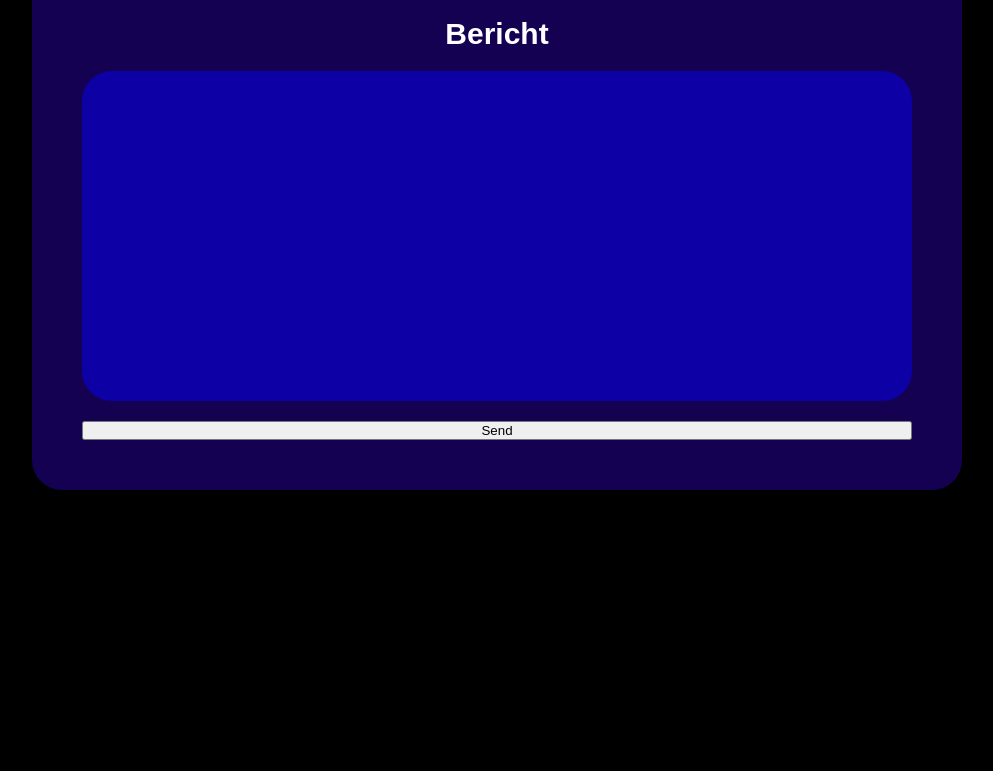
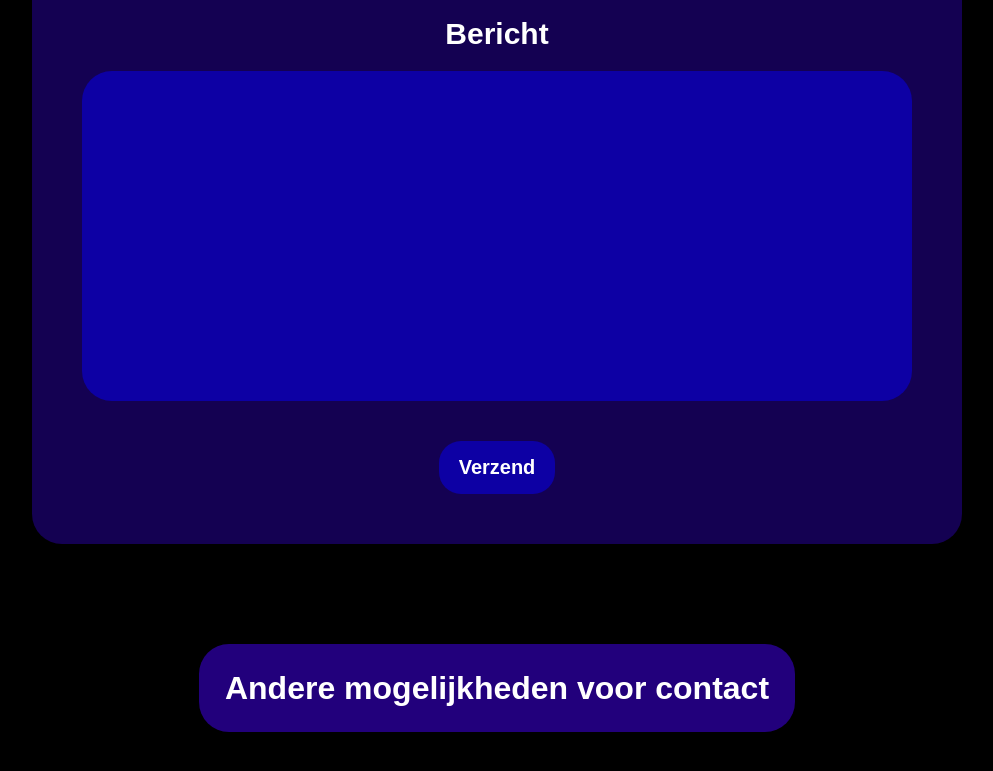
Before and after one commit to Sander227/Portfolio-Website, a plain HTML site: page contact.html in a window 1280 px wide. Shown: the part 823-1594 px from the top of the page, without its empty margins (143-1136 px from the left). Before the commit the page ends 1313 px from the top, so only its background shows below. Drawn offline with Linux system fonts and the light colour scheme.

Commit message:
Portfolio website

```diff
--- a/contact.html
+++ b/contact.html
@@ -33,7 +33,8 @@
 
     <main class="main">
         <div class="contact-eerste-blokje">
-            <h1 class="mogelijkheden-voor-contact-tekst">Heb je een vraag aan mij? Die kan je stellen om contact op te nemen. Hieronder zie je de mogelijkheden om met mij contact op te nemen</h1>
+            <h1 class="mogelijkheden-voor-contact-tekst">Heb je een vraag aan mij? Die kan je stellen om contact op te
+                nemen. Hieronder zie je de mogelijkheden om met mij contact op te nemen</h1>
         </div>
         <div class="verzend-email-blok">
             <form class="formulier" action="https://formsubmit.co/smitssander3@gmail.com" method="POST">
@@ -43,12 +44,15 @@
                 <input type="text" class="formulier-input" name="naam">
                 <label class="formulier-tekst">Bericht</label>
                 <textarea type="text" class="formulier-input-lang" name="bericht"></textarea>
-                <button type="submit">Send</button>
+                <button type="submit" class="verzend-knop">Verzend</button>
             </form>
 
         </div>
 
+        <div class="andere-mogelijkheid-contact-blokje">
+            <h1 class="andere-mogelijkheden-voor-contact-tekst">Andere mogelijkheden voor contact</h1>
         </div>
+
     </main>
 
 </body>
--- a/main.css
+++ b/main.css
@@ -465,6 +465,7 @@ a {
     color: #ffffff;
     font-family: "Montserrat", sans-serif;
 }
+
 .verzend-email-blok{
     width: fit-content;
     height: fit-content;
@@ -511,10 +512,44 @@ a {
     width: 800px;
     height: 300px;
     font-size: 20px;
-    color: #D3D3D3;
+    color: #ffffff;
     resize: none;
 }
 
+.verzend-knop{
+    background-color: #0D00A4;
+    color: #ffffff;
+    font-weight: bold;
+    font-family: "Montserrat", sans-serif;
+    font-size: 20px;
+    width: fit-content;
+    align-self: center;
+    padding: 15px; padding-left: 20px; padding-right: 20px;
+    border-radius: 22px;
+    border: none;
+    margin-top: 20px;
+}
+
+.andere-mogelijkheid-contact-blokje{
+    width: fit-content;
+    background-color: #22007C;
+    display: flex;
+    flex-direction: row;
+    margin-top: 100px;
+    margin-bottom: 100px;
+    border-radius: 30px;
+    padding: 2vw;
+    align-self: center;
+}
+
+.andere-mogelijkheden-voor-contact-tekst{
+    display: flex;
+    flex-direction: row;
+    text-align: center;
+    align-self: center;
+    color: #ffffff;
+    font-family: "Montserrat", sans-serif;
+}
 @media only screen and (max-width: 1200px) {
     .home-tekst {
         font-size: 20px;
```
Lines whose indentation alone changed are shown as unchanged.
